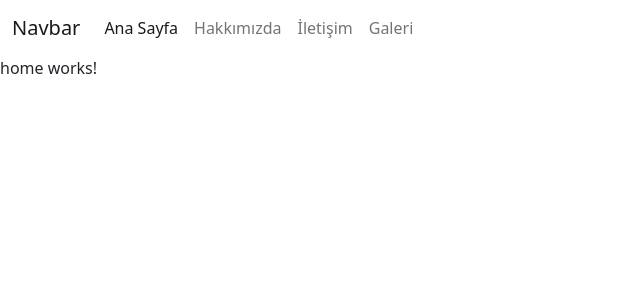
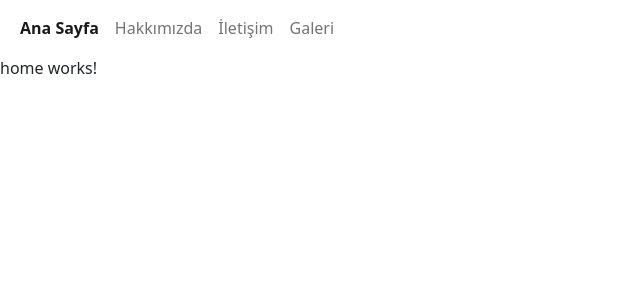
Before and after one commit to atillakalay/TurkcellAngularCourse, an Angular app in the folder angularapp/: page /anasayfa in a window 1280 px wide. Shown: the top 300 px of the page, without its empty margins (0-640 px from the left). Built offline with nearby package versions, Linux system fonts and the light colour scheme.

Commit message:
Sample Project Part 4 (Active Link) course has been completed.

```diff
--- a/angularapp/src/app/pages/nav/header/header.component.css
+++ b/angularapp/src/app/pages/nav/header/header.component.css
@@ -0,0 +1,5 @@
+.currentActive
+{
+color:black;
+font-weight:bold
+}
--- a/angularapp/src/app/pages/nav/header/header.component.html
+++ b/angularapp/src/app/pages/nav/header/header.component.html
@@ -1,6 +1,5 @@
 <nav class="navbar navbar-expand-lg bg-body-tertiary">
   <div class="container-fluid">
-    <a class="navbar-brand" href="#">Navbar</a>
     <button
       class="navbar-toggler"
       type="button"
@@ -15,16 +14,36 @@
     <div class="collapse navbar-collapse" id="navbarNav">
       <ul class="navbar-nav">
         <li class="nav-item">
-          <a routerLink="/anasayfa" class="nav-link active">Ana Sayfa</a>
+          <a
+            routerLink="/anasayfa"
+            routerLinkActive="currentActive"
+            class="nav-link active"
+            >Ana Sayfa</a
+          >
         </li>
         <li class="nav-item">
-          <a routerLink="/hakkinda" class="nav-link">Hakkımızda</a>
+          <a
+            routerLink="/hakkinda"
+            routerLinkActive="currentActive"
+            class="nav-link"
+            >Hakkımızda</a
+          >
         </li>
         <li class="nav-item">
-          <a routerLink="/iletisim" class="nav-link">İletişim</a>
+          <a
+            routerLink="/iletisim"
+            routerLinkActive="currentActive"
+            class="nav-link"
+            >İletişim</a
+          >
         </li>
         <li class="nav-item">
-          <a routerLink="/galeri" class="nav-link">Galeri</a>
+          <a
+            routerLink="/galeri"
+            routerLinkActive="currentActive"
+            class="nav-link"
+            >Galeri</a
+          >
         </li>
       </ul>
     </div>
```
